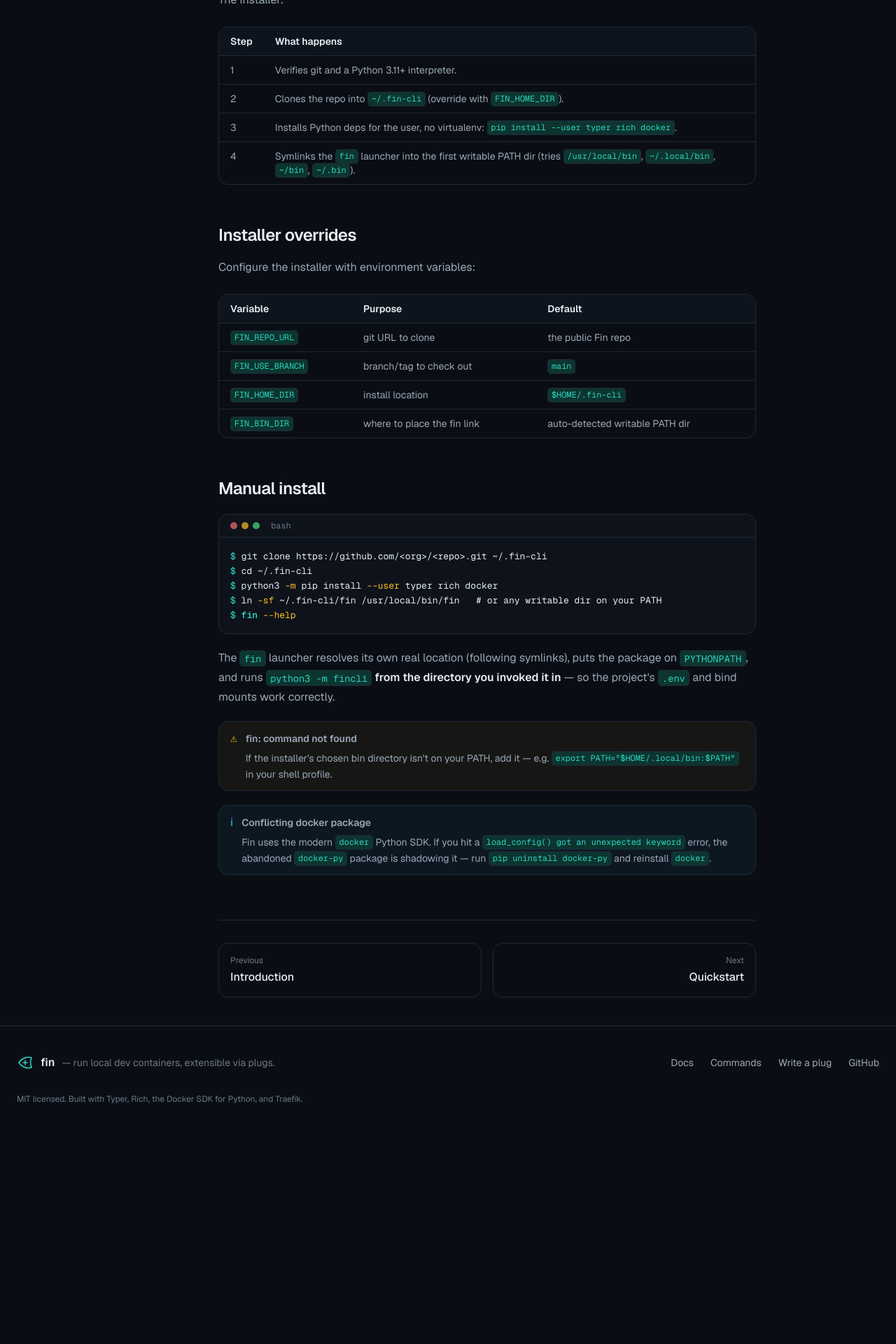
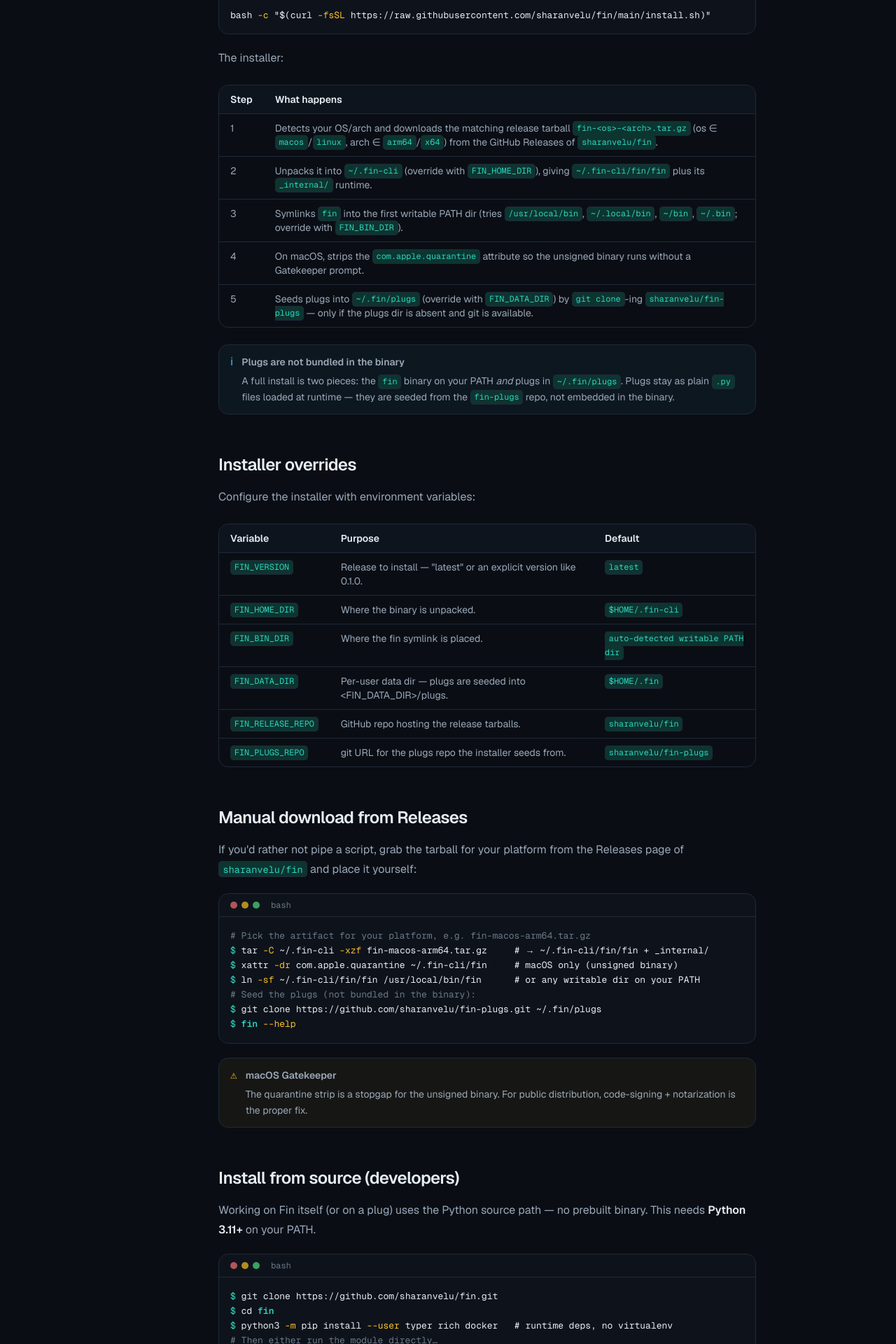
Before and after one commit to sharanvelu/fin-site, a Next.js app: page /docs/installation in a window 1280 px wide. Shown: the part 720-2640 px from the top of the page at 70% size. Before the commit the page ends 2338 px from the top, so only its background shows below. Built offline with nearby package versions, Linux system fonts and the light colour scheme.

Commit message:
Updated the fin-site and its content for the new installation methods

```diff
--- a/app/docs/environment/page.tsx
+++ b/app/docs/environment/page.tsx
@@ -1,10 +1,11 @@
 import type { Metadata } from "next";
+import Link from "next/link";
 import { PageHeader, H2, P, Code, Callout, Pager, RefTable } from "@/components/Prose";
 import { PROJECT_ENV, SYSTEM_ENV } from "@/lib/content";
 
 export const metadata: Metadata = {
   title: "Environment variables",
-  description: "Every FIN_* variable Fin reads — project config and system/installer config.",
+  description: "Every FIN_* variable Fin reads — project config and system config.",
 };
 
 export default function EnvironmentPage() {
@@ -31,8 +32,15 @@ export default function EnvironmentPage() {
         ])}
       />
 
-      <H2 id="system">System &amp; installer variables</H2>
-      <P>Set in the process environment to tune Fin&apos;s own behavior.</P>
+      <H2 id="system">System variables</H2>
+      <P>
+        Set in the process environment to tune Fin&apos;s own behavior. The one-time
+        variables read by <Code>install.sh</Code> (<Code>FIN_VERSION</Code>,{" "}
+        <Code>FIN_HOME_DIR</Code>, <Code>FIN_BIN_DIR</Code>, …) are documented in{" "}
+        <Link href="/docs/installation#installer-overrides" className="text-accent hover:underline">
+          Installation → Installer overrides
+        </Link>.
+      </P>
       <RefTable
         head={["Variable", "Meaning", "Default"]}
         rows={SYSTEM_ENV.map((v) => [
--- a/app/docs/installation/page.tsx
+++ b/app/docs/installation/page.tsx
@@ -1,11 +1,12 @@
 import type { Metadata } from "next";
-import { PageHeader, H2, P, Code, Callout, Pager, RefTable } from "@/components/Prose";
+import { PageHeader, H2, H3, P, Code, Callout, Pager, RefTable } from "@/components/Prose";
 import { CodeBlock } from "@/components/CodeBlock";
-import { INSTALL_ONE_LINER } from "@/lib/content";
+import { INSTALL_ONE_LINER, INSTALLER_ENV } from "@/lib/content";
 
 export const metadata: Metadata = {
   title: "Installation",
-  description: "Install Fin with a one-line curl command, or manually with git.",
+  description:
+    "Install the prebuilt Fin binary with a one-line curl command — no Python required — or from source for development.",
 };
 
 export default function InstallationPage() {
@@ -13,7 +14,7 @@ export default function InstallationPage() {
     <>
       <PageHeader
         title="Installation"
-        lead="Fin installs with a single curl command — no virtualenv, against your system Python 3.11+."
+        lead="Fin ships as a prebuilt, standalone binary per OS/arch — it embeds its own Python interpreter, so there's nothing to install but the binary itself. A full install is the binary on your PATH plus plugs in ~/.fin/plugs; the installer does both."
       />
 
       <H2 id="prerequisites">Prerequisites</H2>
@@ -21,63 +22,113 @@ export default function InstallationPage() {
         head={["Requirement", "Notes"]}
         rows={[
           ["Docker", "Running locally — Docker Desktop, Colima, Rancher Desktop, or Podman with a Docker-compatible socket. Fin auto-detects the common socket paths."],
-          ["Python 3.11+", "On your PATH."],
-          ["git", "Used by the installer and by fin plugs install."],
+          ["git", <>Used by the installer to seed the plugs, and by <Code>fin plugs install</Code>. Optional — without it, install plugs manually.</>],
+          ["Python 3.11+", <><strong>Only</strong> for installing from source. The prebuilt binary needs no Python, pip, or virtualenv.</>],
         ]}
       />
 
-      <H2 id="one-liner">One-liner</H2>
+      <H2 id="one-liner">One-liner (prebuilt binary)</H2>
       <CodeBlock code={INSTALL_ONE_LINER} lang="bash" />
       <P>The installer:</P>
       <RefTable
         head={["Step", "What happens"]}
         rows={[
-          ["1", "Verifies git and a Python 3.11+ interpreter."],
-          ["2", <>Clones the repo into <Code>~/.fin-cli</Code> (override with <Code>FIN_HOME_DIR</Code>).</>],
-          ["3", <>Installs Python deps for the user, no virtualenv: <Code>pip install --user typer rich docker</Code>.</>],
-          ["4", <>Symlinks the <Code>fin</Code> launcher into the first writable PATH dir (tries <Code>/usr/local/bin</Code>, <Code>~/.local/bin</Code>, <Code>~/bin</Code>, <Code>~/.bin</Code>).</>],
+          ["1", <>Detects your OS/arch and downloads the matching release tarball <Code>fin-&lt;os&gt;-&lt;arch&gt;.tar.gz</Code> (os ∈ <Code>macos</Code>/<Code>linux</Code>, arch ∈ <Code>arm64</Code>/<Code>x64</Code>) from the GitHub Releases of <Code>sharanvelu/fin</Code>.</>],
+          ["2", <>Unpacks it into <Code>~/.fin-cli</Code> (override with <Code>FIN_HOME_DIR</Code>), giving <Code>~/.fin-cli/fin/fin</Code> plus its <Code>_internal/</Code> runtime.</>],
+          ["3", <>Symlinks <Code>fin</Code> into the first writable PATH dir (tries <Code>/usr/local/bin</Code>, <Code>~/.local/bin</Code>, <Code>~/bin</Code>, <Code>~/.bin</Code>; override with <Code>FIN_BIN_DIR</Code>).</>],
+          ["4", <>On macOS, strips the <Code>com.apple.quarantine</Code> attribute so the unsigned binary runs without a Gatekeeper prompt.</>],
+          ["5", <>Seeds plugs into <Code>~/.fin/plugs</Code> (override with <Code>FIN_DATA_DIR</Code>) by <Code>git clone</Code>-ing <Code>sharanvelu/fin-plugs</Code> — only if the plugs dir is absent and git is available.</>],
         ]}
       />
+
+      <Callout kind="info" title="Plugs are not bundled in the binary">
+        A full install is two pieces: the <Code>fin</Code> binary on your PATH{" "}
+        <em>and</em> plugs in <Code>~/.fin/plugs</Code>. Plugs stay as plain{" "}
+        <Code>.py</Code> files loaded at runtime — they are seeded from the{" "}
+        <Code>fin-plugs</Code> repo, not embedded in the binary.
+      </Callout>
 
       <H2 id="installer-overrides">Installer overrides</H2>
       <P>Configure the installer with environment variables:</P>
       <RefTable
         head={["Variable", "Purpose", "Default"]}
-        rows={[
-          [<Code>FIN_REPO_URL</Code>, "git URL to clone", "the public Fin repo"],
-          [<Code>FIN_USE_BRANCH</Code>, "branch/tag to check out", <Code>main</Code>],
-          [<Code>FIN_HOME_DIR</Code>, "install location", <Code>$HOME/.fin-cli</Code>],
-          [<Code>FIN_BIN_DIR</Code>, "where to place the fin link", "auto-detected writable PATH dir"],
-        ]}
+        rows={INSTALLER_ENV.map((v) => [
+          <Code key={v.name}>{v.name}</Code>,
+          v.meaning,
+          v.default ? <Code>{v.default}</Code> : <span className="text-fg-faint">—</span>,
+        ])}
       />
 
-      <H2 id="manual">Manual install</H2>
+      <H2 id="manual">Manual download from Releases</H2>
+      <P>
+        If you&apos;d rather not pipe a script, grab the tarball for your platform from the
+        Releases page of <Code>sharanvelu/fin</Code> and place it yourself:
+      </P>
       <CodeBlock
         lang="bash"
         prompt
-        code={`git clone https://github.com/<org>/<repo>.git ~/.fin-cli
-cd ~/.fin-cli
-python3 -m pip install --user typer rich docker
-ln -sf ~/.fin-cli/fin /usr/local/bin/fin   # or any writable dir on your PATH
+        code={`# Pick the artifact for your platform, e.g. fin-macos-arm64.tar.gz
+tar -C ~/.fin-cli -xzf fin-macos-arm64.tar.gz     # → ~/.fin-cli/fin/fin + _internal/
+xattr -dr com.apple.quarantine ~/.fin-cli/fin     # macOS only (unsigned binary)
+ln -sf ~/.fin-cli/fin/fin /usr/local/bin/fin      # or any writable dir on your PATH
+
+# Seed the plugs (not bundled in the binary):
+git clone https://github.com/sharanvelu/fin-plugs.git ~/.fin/plugs
+
+fin --help`}
+      />
+
+      <Callout kind="warn" title="macOS Gatekeeper">
+        The quarantine strip is a stopgap for the unsigned binary. For public
+        distribution, code-signing + notarization is the proper fix.
+      </Callout>
+
+      <H2 id="from-source">Install from source (developers)</H2>
+      <P>
+        Working on Fin itself (or on a plug) uses the Python source path — no prebuilt
+        binary. This needs <strong>Python 3.11+</strong> on your PATH.
+      </P>
+      <CodeBlock
+        lang="bash"
+        prompt
+        code={`git clone https://github.com/sharanvelu/fin.git
+cd fin
+python3 -m pip install --user typer rich docker   # runtime deps, no virtualenv
+
+# Then either run the module directly…
+python3 -m fincli --help
+
+# …or install the fin console script (editable):
+python3 -m pip install --user -e .
 fin --help`}
       />
       <P>
-        The <Code>fin</Code> launcher resolves its own real location (following symlinks),
-        puts the package on <Code>PYTHONPATH</Code>, and runs <Code>python3 -m fincli</Code>{" "}
-        <strong>from the directory you invoked it in</strong> — so the project&apos;s{" "}
-        <Code>.env</Code> and bind mounts work correctly.
+        The repo also ships a <Code>fin</Code> bash launcher at its root: it resolves its own
+        real location (following symlinks), puts the package on <Code>PYTHONPATH</Code>, and
+        runs <Code>python3 -m fincli</Code> <strong>from the directory you invoked it in</strong>{" "}
+        — so the project&apos;s <Code>.env</Code> and bind mounts work correctly. Symlink it
+        onto your PATH if you prefer it to the console script.
       </P>
+
+      <H3 id="dev-plugs">Plugs for development</H3>
+      <P>
+        Plugs always load from the fixed <Code>~/.fin/plugs</Code> directory
+        (<Code>PLUGS_DIR</Code> is not configurable independently of <Code>FIN_DATA_DIR</Code>).
+        Point it at your plugs checkout once:
+      </P>
+      <CodeBlock lang="bash" prompt code={`ln -s <fin-plugs repo> ~/.fin/plugs`} />
 
       <Callout kind="warn" title="fin: command not found">
         If the installer&apos;s chosen bin directory isn&apos;t on your PATH, add it — e.g.{" "}
         <Code>export PATH=&quot;$HOME/.local/bin:$PATH&quot;</Code> in your shell profile.
       </Callout>
 
-      <Callout kind="info" title="Conflicting docker package">
-        Fin uses the modern <Code>docker</Code> Python SDK. If you hit a{" "}
+      <Callout kind="info" title="Conflicting docker package (source installs)">
+        The source path uses the modern <Code>docker</Code> Python SDK. If you hit a{" "}
         <Code>load_config() got an unexpected keyword</Code> error, the abandoned{" "}
         <Code>docker-py</Code> package is shadowing it — run{" "}
-        <Code>pip uninstall docker-py</Code> and reinstall <Code>docker</Code>.
+        <Code>pip uninstall docker-py</Code> and reinstall <Code>docker</Code>. The prebuilt
+        binary is unaffected.
       </Callout>
 
       <Pager
--- a/app/docs/page.tsx
+++ b/app/docs/page.tsx
@@ -68,10 +68,10 @@ FIN_PLUGS=mysql,redis`}
         database if it&apos;s missing, and prints the URL it&apos;s served at.
       </P>
 
-      <Callout kind="tip" title="No virtualenv">
-        Fin runs against your system Python 3.11+. The installer does a <Code>--user</Code>{" "}
-        pip install and symlinks a <Code>fin</Code> launcher onto your PATH — nothing to
-        activate.
+      <Callout kind="tip" title="No Python required">
+        Fin ships as a prebuilt, standalone binary that embeds its own Python interpreter —
+        no Python, pip, or virtualenv on your machine. You only need Docker running
+        (Python 3.11+ is needed only if you install from source).
       </Callout>
 
       <Pager
--- a/app/docs/plugs/page.tsx
+++ b/app/docs/plugs/page.tsx
@@ -48,6 +48,11 @@ export default function PlugsPage() {
       </Callout>
 
       <H2 id="bundled">Bundled plugs</H2>
+      <P>
+        Plugs are <strong>not</strong> embedded in the <Code>fin</Code> binary — they stay as
+        plain <Code>.py</Code> files loaded at runtime. The installer seeds these into{" "}
+        <Code>~/.fin/plugs</Code> by cloning the <Code>fin-plugs</Code> repo:
+      </P>
       <RefTable
         head={["Plug", "Type", "Provides"]}
         rows={[
--- a/app/page.tsx
+++ b/app/page.tsx
@@ -57,7 +57,7 @@ export default function Home() {
         {/* Install one-liner */}
         <div className="mx-auto mt-16 max-w-3xl">
           <p className="mb-2 text-center text-sm text-fg-faint">
-            Install in one line — no virtualenv, just system Python 3.11+
+            Install in one line — a prebuilt, standalone binary. No Python required, just Docker.
           </p>
           <CodeBlock code={INSTALL_ONE_LINER} lang="bash" />
         </div>
--- a/lib/content.ts
+++ b/lib/content.ts
@@ -206,7 +206,8 @@ export const SYSTEM_ENV: EnvVar[] = [
   { name: "FIN_PROXY_IMAGE", meaning: "Traefik image for the proxy.", default: "traefik:v3.6" },
   {
     name: "FIN_PYTHON",
-    meaning: "Force a specific Python interpreter for the launcher.",
+    meaning:
+      "Force a specific Python interpreter for the source-path fin launcher. Not used by the prebuilt binary (it embeds its own interpreter).",
     default: "auto-detected",
   },
   {
@@ -252,11 +253,45 @@ export const HIGHLIGHTS = [
     icon: "shield",
   },
   {
-    title: "No virtualenv",
-    body: "Fin runs against your system Python 3.11+; the installer uses a --user pip install and a fin launcher symlinked onto your PATH.",
+    title: "No Python required",
+    body: "Fin ships as a prebuilt, standalone binary per OS/arch that embeds its own Python interpreter — no Python, pip, or virtualenv on your machine. Just Docker.",
     icon: "feather",
   },
 ];
 
 export const INSTALL_ONE_LINER =
-  'bash -c "$(curl -fsSL https://raw.githubusercontent.com/<org>/<repo>/main/install.sh)"';
+  'bash -c "$(curl -fsSL https://raw.githubusercontent.com/sharanvelu/fin/main/install.sh)"';
+
+/** Environment overrides read by install.sh (not by the fin binary itself). */
+export const INSTALLER_ENV: EnvVar[] = [
+  {
+    name: "FIN_VERSION",
+    meaning: "Release to install — \"latest\" or an explicit version like 0.1.0.",
+    default: "latest",
+  },
+  {
+    name: "FIN_HOME_DIR",
+    meaning: "Where the binary is unpacked.",
+    default: "$HOME/.fin-cli",
+  },
+  {
+    name: "FIN_BIN_DIR",
+    meaning: "Where the fin symlink is placed.",
+    default: "auto-detected writable PATH dir",
+  },
+  {
+    name: "FIN_DATA_DIR",
+    meaning: "Per-user data dir — plugs are seeded into <FIN_DATA_DIR>/plugs.",
+    default: "$HOME/.fin",
+  },
+  {
+    name: "FIN_RELEASE_REPO",
+    meaning: "GitHub repo hosting the release tarballs.",
+    default: "sharanvelu/fin",
+  },
+  {
+    name: "FIN_PLUGS_REPO",
+    meaning: "git URL for the plugs repo the installer seeds from.",
+    default: "sharanvelu/fin-plugs",
+  },
+];
```
